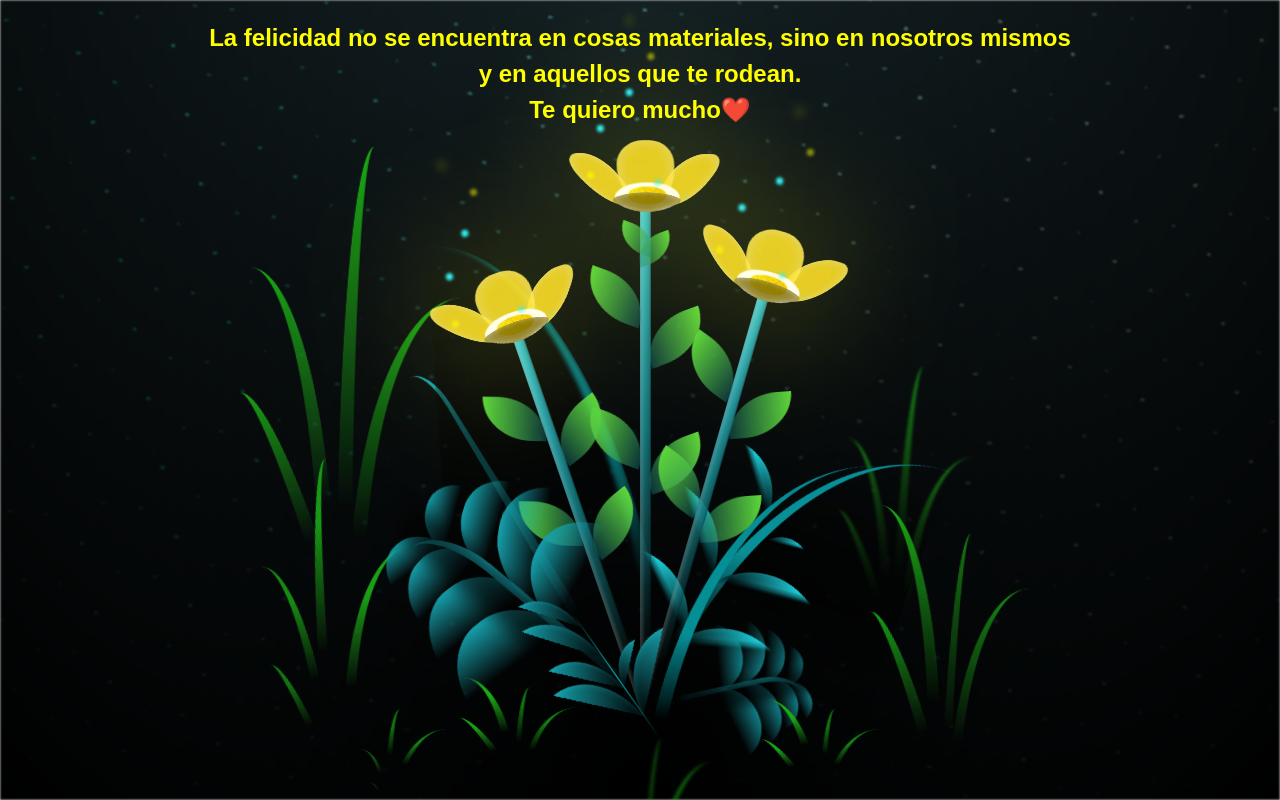
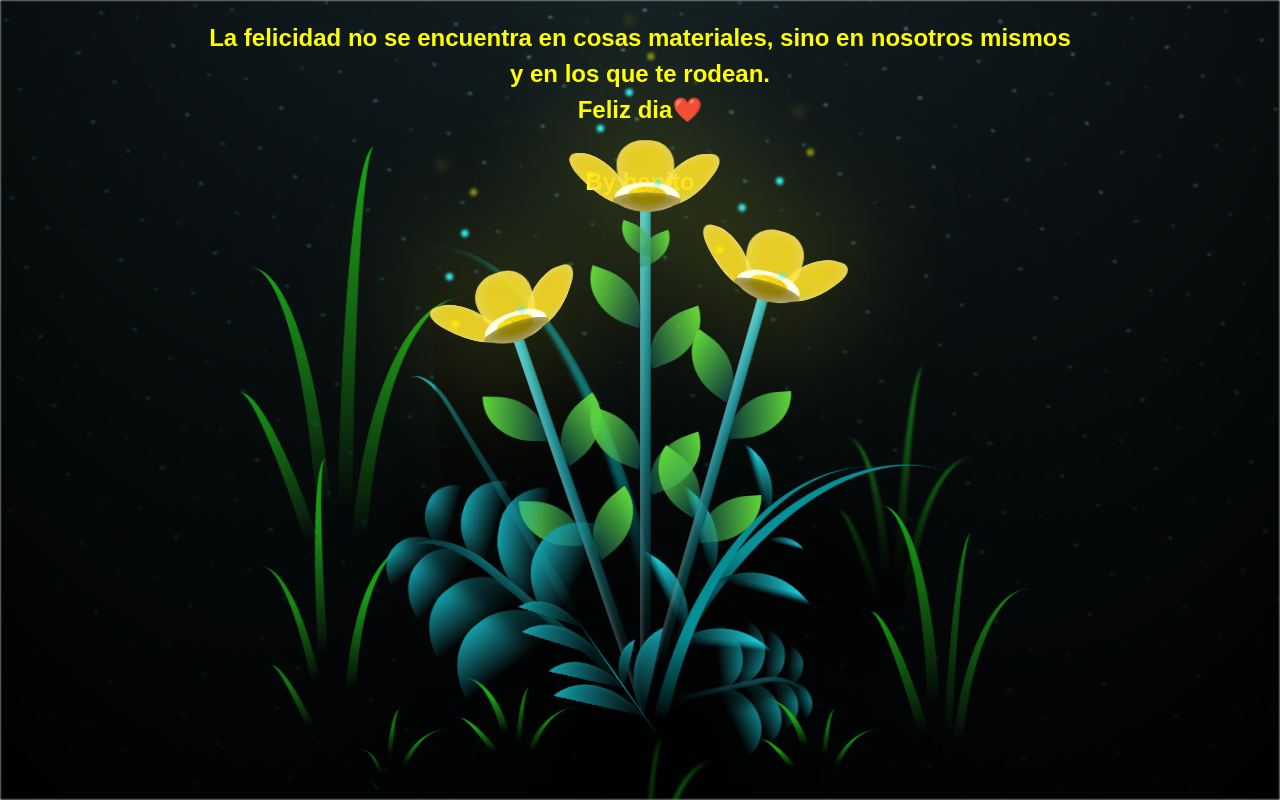
Before and after one commit to helcres/flores, a plain HTML site: page index.html in a window 1280 px wide. Drawn offline with Linux system fonts and the light colour scheme.

Commit message:
Update index.html

```diff
--- a/index.html
+++ b/index.html
@@ -1647,8 +1647,10 @@ h1 {
   <body class="container">
     <h1 class="titulo">
         La felicidad no se encuentra en cosas materiales, sino en nosotros mismos <br>
-        y en aquellos que te rodean.<br>
-        Te quiero mucho❤️</h1>
+        y en los que te rodean.<br>
+        Feliz dia❤️<br>
+    <br>
+    By benito</h1>
 
 
     <div class="night"></div>
```
